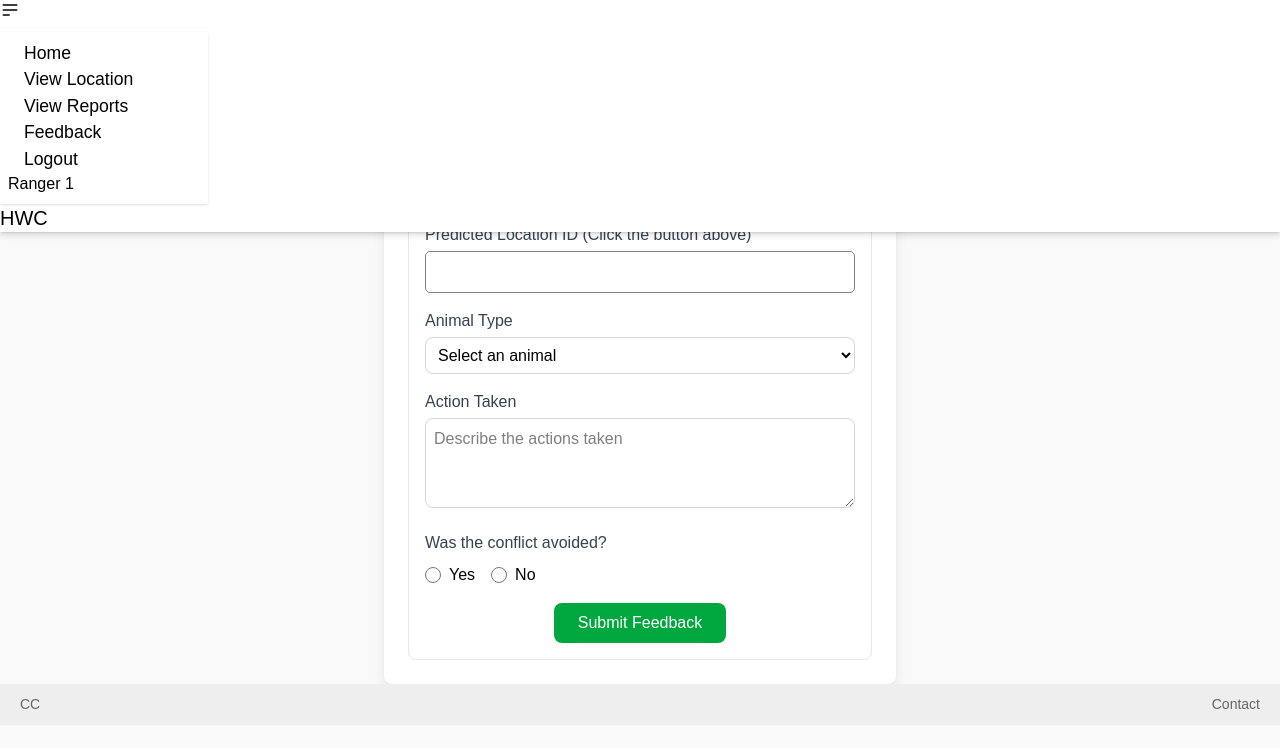
After one commit to Samboja651/AI_WILDLIFE_RANGER, a Flask app: page /feedback in a window 1280 px wide. The commit adds this page. Shown: the top 748 px of the page. Run offline with Flask 3, Linux system fonts and the light colour scheme; the visitor is signed in with stand-in values (Sample User, id 1); some libraries are stand-ins or nearby versions.

Commit message:
Integration works

```diff
--- a/app.py
+++ b/app.py
@@ -52,24 +52,9 @@ def get_config():
     return jsonify({"opencage_apiKey": os.environ.get("OPENCAGE_API_KEY")})
 
 @app.get('/')
-def main():
+def home():
     """view func for home"""
     return render_template('home.html')
-
-@app.get('/feedback')
-def feedback():
-    """view func for feedback"""
-    return render_template('feedbackPage.html')
-
-@app.get('/home')
-def go_home():
-    """Return to home page"""
-    return redirect(url_for('main'))
-
-@app.get('/view-map')
-def view_map():
-    """view func for viewing the map"""
-    return render_template('index.html', API_KEY = API_KEY)
 
 @app.route('/register', methods=['POST', 'GET'])
 def register():
@@ -161,7 +146,7 @@ def login():
             if message is None:
                 session.clear() # assign a new session
                 session['ranger_id'] = ranger_id
-                return redirect(url_for('main'))
+                return redirect(url_for('display_location'))
 
         return render_template('login.html')
     except Exception as e:
@@ -173,7 +158,7 @@ def login():
 def logout():
     """logout"""
     session.clear()
-    return redirect(url_for('main'))
+    return redirect(url_for('home'))
 
 @app.get('/model-report')
 def model_report():
@@ -202,15 +187,23 @@ def model_report():
     flash("You have to log in")
     return redirect(url_for('login'))
 
-@app.get('/display-location')
+@app.get('/view-map')
 def display_location():
-    """Display Tsavo map"""
+    """Display lion location google map"""
     ranger_id = session.get("ranger_id")
     if ranger_id is not None:
-        return render_template("view_map.html") # change to view map
+        return render_template("index.html", API_KEY = API_KEY)
     flash("You have to log in")
     return redirect(url_for('login'))
 
+@app.get('/feedback')
+def feedback():
+    """view func for feedback"""
+    ranger_id = session.get("ranger_id")
+    if ranger_id is not None:
+        return render_template('feedback.html')
+    flash("You have to log in.")
+    return redirect(url_for('login'))
 
 @app.get("/real-time-location/<int:coordinate_id>")
 def _get_realtime_coordinates(coordinate_id): # only for background usage
--- a/static/css/home.css
+++ b/static/css/home.css
@@ -40,7 +40,7 @@
     box-shadow: 0px 4px 6px rgba(0, 0, 0, 0.1);
 }
 
-.feedbankmain {
+.feedbackmain {
     margin-top: 70px;
 }
 
--- a/templates/feedback.html
+++ b/templates/feedback.html
@@ -1,50 +1,19 @@
 <!DOCTYPE html>
-<html lang="en">
-<head>
-    <meta charset="UTF-8">
-    <meta name="viewport" content="width=device-width, initial-scale=1.0">
-    <title>Feedback Page</title>
+{% extends "index.html" %}
 
-    <link rel="stylesheet" href="{{ url_for('static', filename='css/home.css') }}">
+{% block title %}Feedback - Wildlife Conservation{% endblock %}
+
+{% block script %}
     <script>
         function updateLocID() {
             // Generate a random ID for demonstration (replace with actual logic)
             document.getElementById("locID").value = ""// fetch from the server;
         }
     </script>
+{% endblock %}
 
-<link href="https://cdn.jsdelivr.net/npm/daisyui@5" rel="stylesheet" type="text/css" />
-<script src="https://cdn.jsdelivr.net/npm/@tailwindcss/browser@4"></script>
-
-</head>
-<body class="bg-light">
-
-    <div class="nav">
-        <div class="navbar bg-base-100 shadow-sm">
-            <div class="navbar-start">
-                <div class="dropdown">
-                    <div tabindex="0" role="button" class="btn btn-ghost btn-circle">
-                        <svg xmlns="http://www.w3.org/2000/svg" class="h-5 w-5" fill="none" viewBox="0 0 24 24" stroke="currentColor">
-                            <path stroke-linecap="round" stroke-linejoin="round" stroke-width="2" d="M4 6h16M4 12h16M4 18h7" />
-                        </svg>
-                    </div>
-                    <ul tabindex="0" class="menu menu-sm dropdown-content bg-base-100 rounded-box z-1 mt-3 w-52 p-2 shadow">
-                        <li><a href="/home">Home</a></li>
-                        <li><a href="/view-map">View Map</a></li>
-                        <li><a href="/model-report">Report</a></li>
-                        <li><a href="">Logout</a></li>
-                    </ul>
-                </div>
-            </div>
-            <div class="navbar-center">
-                <a class="btn btn-ghost text-xl">HWC</a>
-            </div>
-            <div class="navbar-end">
-                <p>Ranger ID</p>
-            </div>
-        </div>
-    </div>
-    <div class="feedbankmain">
+{% block section %}
+    <div class="feedbackmain">
         <div class="max-w-lg mx-auto mt-10 p-6 bg-white shadow-lg rounded-lg">
             <h2 class="text-center text-2xl font-semibold mb-6">Submit Your Feedback</h2>
 
@@ -104,7 +73,4 @@
             </div>
         </div>
     </div>
-
-
-</body>
-</html>
+{% endblock %}
--- a/templates/index.html
+++ b/templates/index.html
@@ -11,10 +11,10 @@
     <link rel="stylesheet" href="{{ url_for('static', filename='css/main.css') }}">
     <link rel="stylesheet" href="{{ url_for('static', filename='css/home.css') }}">
     <script type="module" src="{{ url_for('static', filename='js/script.js') }}"></script>
-    <!-- <script type="module" src="/static/js/script.js"></script> -->
+    {% block script %} {% endblock %}
 
 </head>
-<body>
+<body class="bg-light">
     <div class="nav">
         <div class="navbar bg-base-100 shadow-sm">
             <div class="navbar-start">
@@ -24,18 +24,7 @@
                             <path stroke-linecap="round" stroke-linejoin="round" stroke-width="2" d="M4 6h16M4 12h16M4 18h7" />
                         </svg>
                     </div>
-                    <ul tabindex="0" class="menu menu-sm dropdown-content bg-base-100 rounded-box z-1 mt-3 w-52 p-2 shadow">
-                        <li><a href="{{ url_for('main') }}">Home</a></li>
-                        {% if session.ranger_id %}
-                            <li><a href="{{ url_for('model_report') }}">View Reports</a></li>
-                            <li><a href="{{ url_for('display_location') }}">View Location</a></li>
-                            <li><a href="{{ url_for('logout') }}">Logout</a></li>
-                            <h3 class="navbar-end">Ranger {{ session.ranger_id }}</h3>
-                        {% else %}
-                            <li><a href="{{ url_for('register') }}">Register</a></li>
-                            <li><a href="{{ url_for('login') }}">Login</a></li>
-                        {% endif %}
-                    </ul>
+                    {% include "navigation.html" %}
                 </div>
             </div>
             <div class="navbar-center">
@@ -43,24 +32,23 @@
             </div>
         </div>
     </div>
+    {% block section %}
+        <section class="main container-fluid">
+            <div class="map-container">
+                {% block container %}
+                    <div id="map"></div>
 
-    <main class="main container-fluid">
-        <div class="map-container">
-            {% block container%}
-                <h1>The Landing Page</h1>
-            {% endblock%}
-        </div>
-        {% block formField%}
                     <div class="col d-flex justify-content-center">
-            <form action="#" method="post">
+                        <form method="post">
                             <input type="number" max="500" id="rowId" class="p-2" placeholder="Row ID (1-500)" required>
                             <input type="text" placeholder="2hrs" class="p-2" readonly>
                             <button id="tryThisButton" class="btn btn-primary">try this</button>
                         </form>
                     </div>
+                {% endblock %}
+            </div>
+        </section>
     {% endblock%}
-    </main>
-
     <footer class="footer">
         <span>CC</span>
         <span>Contact</span>
--- a/templates/login.html
+++ b/templates/login.html
@@ -1,7 +1,5 @@
 <!DOCTYPE html>
-
 {% extends "index.html" %}
-{% block subtitle %} Ranger Login {% endblock %}
 
 {% block container %}
     <div class="container d-flex justify-content-center align-items-center vh-100">
--- /dev/null
+++ b/templates/navigation.html
@@ -0,0 +1,17 @@
+<!DOCTYPE html>
+
+{% block nav %}
+    <ul tabindex="0" class="menu menu-sm dropdown-content bg-base-100 rounded-box z-1 mt-3 w-52 p-2 shadow">
+        <li><a href="{{ url_for('home') }}">Home</a></li>
+        {% if session.ranger_id %}
+            <li><a href="{{ url_for('display_location') }}">View Location</a></li>
+            <li><a href="{{ url_for('model_report') }}">View Reports</a></li>
+            <li><a href="{{ url_for('feedback') }}">Feedback</a></li>
+            <li><a href="{{ url_for('logout') }}">Logout</a></li>
+            <h3 class="navbar-end">Ranger {{ session.ranger_id }}</h3>
+        {% else %}
+            <li><a href="{{ url_for('register') }}">Register</a></li>
+            <li><a href="{{ url_for('login') }}">Login</a></li>
+        {% endif %}
+    </ul>
+{% endblock%}
--- a/templates/register.html
+++ b/templates/register.html
@@ -1,7 +1,5 @@
 <!DOCTYPE html>
-
 {% extends "index.html" %}
-{% block subtitle %} Ranger Registration {% endblock %}
 
 {% block container %}
     <div class="container d-flex justify-content-center align-items-center vh-100">
--- a/templates/report.html
+++ b/templates/report.html
@@ -2,8 +2,6 @@
 {% extends "index.html" %}
 
 {% block title %}Model Report - Wildlife Conservation{% endblock %}
-
-{% block subtitle %}Prediction Report{% endblock %}
 
 {% block container %}
 <div class="container mt-4">
```
Also changed, not shown: templates/home.html (+6 -21 lines), templates/view_map.html (deleted, +0 -17 lines), README.md, static/images/74q26r70s2_Elephant_herd_crop_raid.jpg (renamed from static/img/74q26r70s2_Elephant_herd_crop_raid.jpg), static/images/LION-DEAD-MOHAWK.jpg (renamed from static/img/LION-DEAD-MOHAWK.jpg), static/images/damaged_house.jpeg (renamed from static/img/dead_house.jpeg), static/images/images.jpeg (renamed from static/img/images.jpeg), static/images/map_with_PL&CL.JPG (renamed from static/img/map_with_PL&CL.JPG), static/images/startHWC.webp (renamed from static/img/startHWC.webp). Lines whose indentation alone changed are shown as unchanged.
